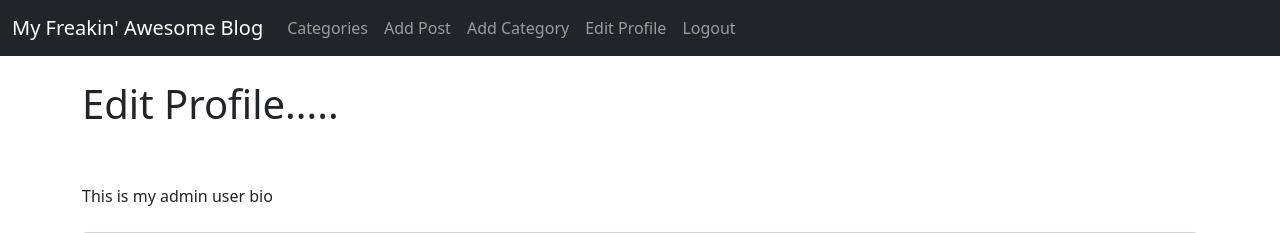
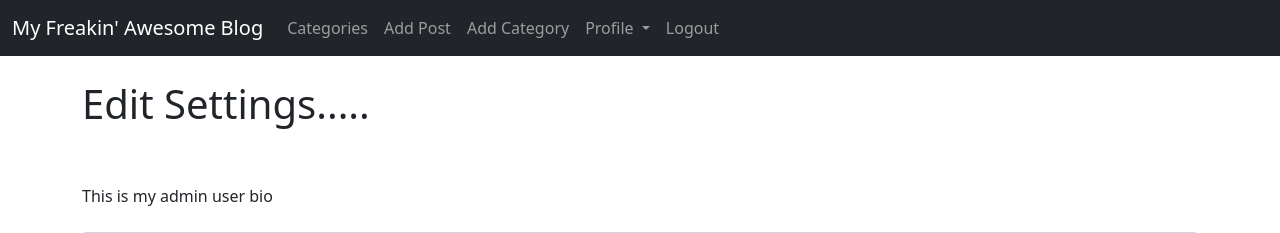
Before and after one commit to iSabbuGiri/Blog, a Django app: page /members/edit_profile/ in a window 1280 px wide. Shown: the top 233 px of the page. Run offline with Django 3.2, Linux system fonts and the light colour scheme; a user stored in the database is signed in; data comes from the database, SQL or seed files in the repository; some libraries are stand-ins or nearby versions.

Commit message:
edit profile page

```diff
--- a/members/templates/registration/edit_profile.html
+++ b/members/templates/registration/edit_profile.html
@@ -3,7 +3,7 @@
 
 {% block content %}
 
-<h1>Edit Profile.....</h1>
+<h1>Edit Settings.....</h1>
 <br/>
 <br/>
 
@@ -19,4 +19,9 @@
     </form>
 </div>
 
+<script>
+    var name = "{{user.id}}";
+    document.getElementById("elder").value=name;
+</script>
+
 {% endblock %}
--- a/members/urls.py
+++ b/members/urls.py
@@ -1,6 +1,6 @@
 
 from django.urls import path
-from .views import UserRegisterView, UserEditView, PasswordsChangeView, ShowProfilePageView
+from .views import UserRegisterView, UserEditView, PasswordsChangeView, ShowProfilePageView,EditProfilePageView
 from django.contrib.auth import views as auth_views
 
 urlpatterns = [
@@ -9,5 +9,6 @@ urlpatterns = [
    #path('password/',auth_views.PasswordChangeView.as_view(template_name='registration/change-password.html')),
    path('password/',PasswordsChangeView.as_view(template_name='registration/change-password.html')),
    path('<int:pk>/profile', ShowProfilePageView.as_view(), name="show_profile_page"),
+   path('<int:pk>/edit_profile_page', EditProfilePageView.as_view(), name="edit_profile_page"),
 
 ]
--- a/members/views.py
+++ b/members/views.py
@@ -6,6 +6,14 @@ from django.contrib.auth.views import PasswordChangeView
 from django.urls import reverse_lazy
 from .forms import SignUpForm, EditProfileForm
 from theblog.models import Profile
+
+class EditProfilePageView(generic.UpdateView):
+    model = Profile
+    template_name = 'registration/edit_profile_page.html'
+    fields = ['bio', 'facebook_url']
+
+
+    success_url = reverse_lazy('home')
 
 
 class ShowProfilePageView(DetailView):
--- a/theblog/templates/base.html
+++ b/theblog/templates/base.html
@@ -47,10 +47,6 @@
 
 
 
-
-
-
-
           {% if user.is_authenticated %}
           <li class="nav-item">
             <a class="nav-link" href="{% url 'add_post'%}">Add Post</a>
@@ -59,8 +55,15 @@
             <a class="nav-link" href="{% url 'add_category'%}">Add Category</a>
           </li>
 
-          <li class="nav-item">
-            <a class="nav-link" href="{% url 'edit_profile'%}">Edit Profile</a>
+          <li class="nav-item dropdown">
+            <a class="nav-link dropdown-toggle" href="#" id="navbarDropdown" role="button" data-bs-toggle="dropdown" aria-expanded="false">
+              Profile
+            </a>
+            <ul class="dropdown-menu" aria-labelledby="navbarDropdown">
+              <li><a class="dropdown-item" href="{% url 'edit_profile' %}">Edit Setting</a></li>
+
+              <li><a class="dropdown-item" href="{% url 'show_profile_page' user.profile.id %}">Show Profile Page</a></li>
+            </ul>
           </li>
 
           <li class="nav-item">
```
Also changed, not shown: members/templates/registration/edit_profile_page.html (added, +34 -0 lines).
